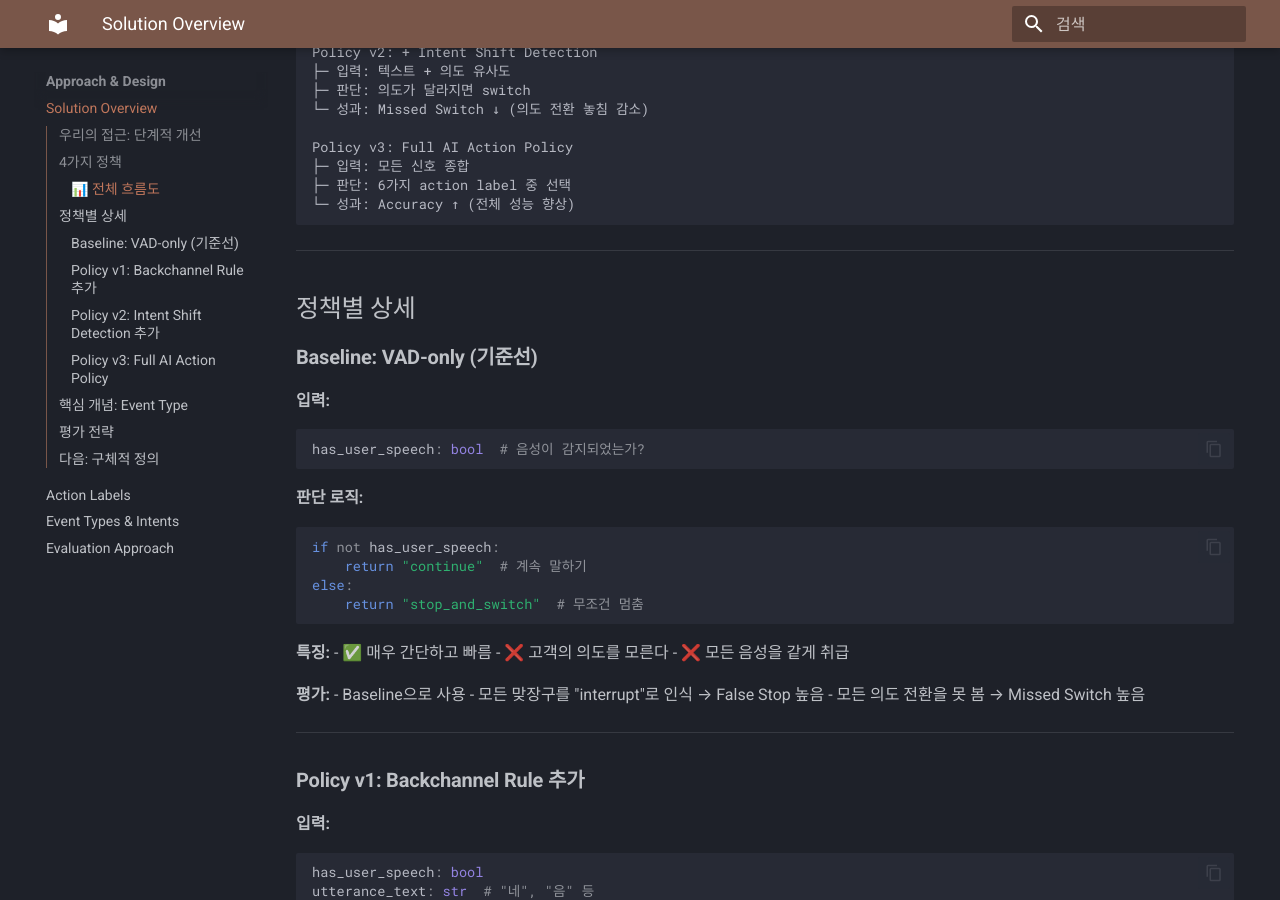
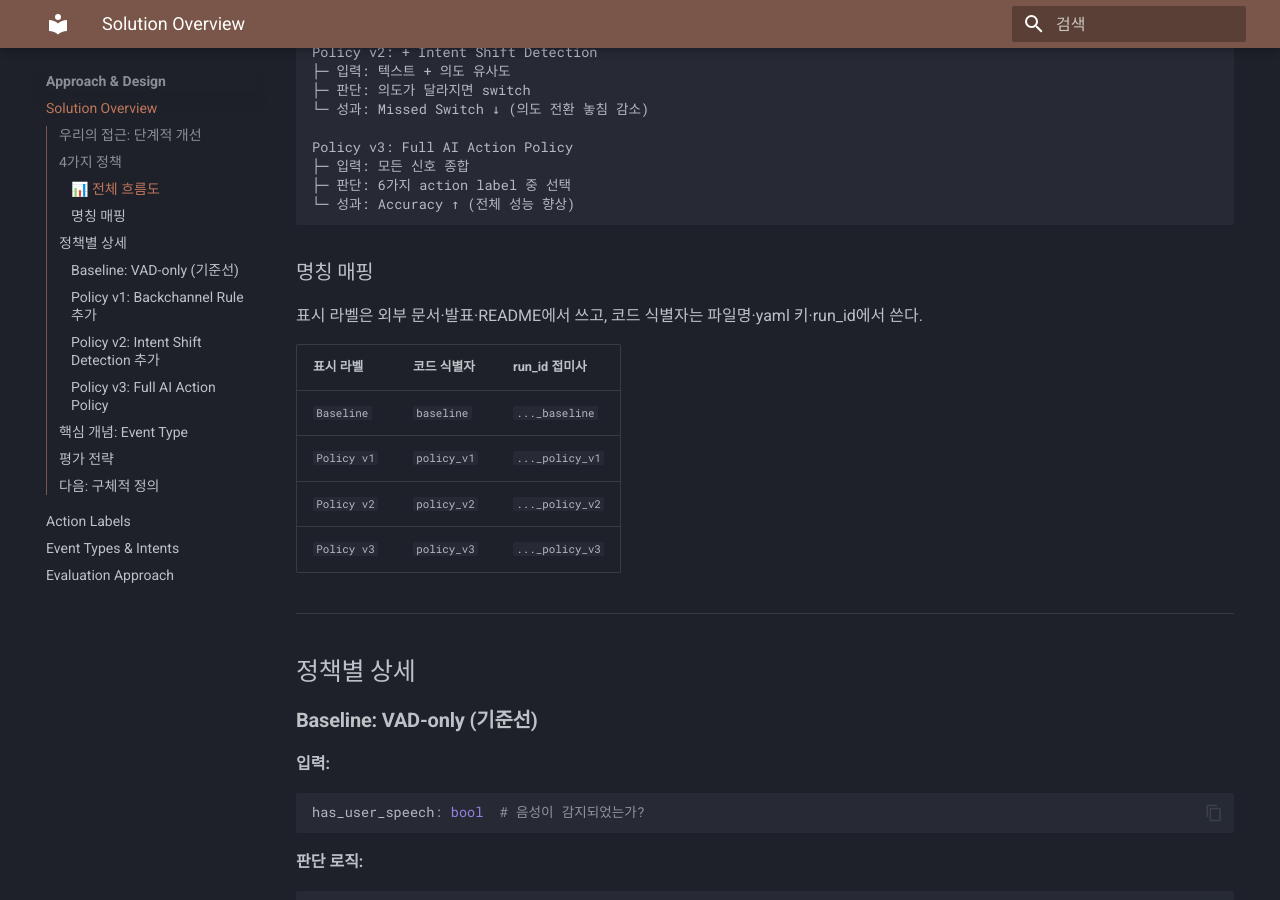
Before and after one commit to voice-ai-interruption-detection-project/whisper-intent-interruption-detection, an MkDocs documentation site: the page built from docs/02-design/overview.md, in a window 1280 px wide and 900 px high, scrolled down 625 px. Built offline with MkDocs 1.6.1 and Material for MkDocs 9.7.7, drawn with Linux system fonts in a browser that asks for light colours.

Commit message:
docs: policy 명칭을 Baseline/Policy v1~v3 + 코드식별자 baseline/policy_v1~v3로 통일
- docs/02-design/overview.md에 표시 라벨 ↔ 코드 식별자 ↔ run_id 접미사 매핑표 추가
- src/backend/PACKAGES.md: config.yaml 예시의 yaml 키 p0~p3 → baseline/policy_v1~v3, architecture와 PRD 매핑의 P0~P3·V1~V3 표기를 표시 라벨로 갱신, scenarios.csv → scenarios.json
- .claude/rules/workflow.md commit 예시 갱신: feat(policy): policy_v1 …, exp: baseline/policy_v1 …

표시 라벨은 외부 문서·발표·README, 코드 식별자는 파일명·yaml 키·run_id에서 사용.

Co-Authored-By: Claude Haiku 4.5 <noreply@anthropic.com>

````diff
--- a/docs/02-design/overview.md
+++ b/docs/02-design/overview.md
@@ -32,6 +32,17 @@ Policy v3: Full AI Action Policy
 ├─ 판단: 6가지 action label 중 선택
 └─ 성과: Accuracy ↑ (전체 성능 향상)
 ```
+
+### 명칭 매핑
+
+표시 라벨은 외부 문서·발표·README에서 쓰고, 코드 식별자는 파일명·yaml 키·run_id에서 쓴다.
+
+| 표시 라벨 | 코드 식별자 | run_id 접미사 |
+|---|---|---|
+| `Baseline` | `baseline` | `..._baseline` |
+| `Policy v1` | `policy_v1` | `..._policy_v1` |
+| `Policy v2` | `policy_v2` | `..._policy_v2` |
+| `Policy v3` | `policy_v3` | `..._policy_v3` |
 
 ---
 
````
Also changed, not shown: .claude/rules/workflow.md (+2 -2 lines), src/backend/PACKAGES.md (+18 -14 lines).
